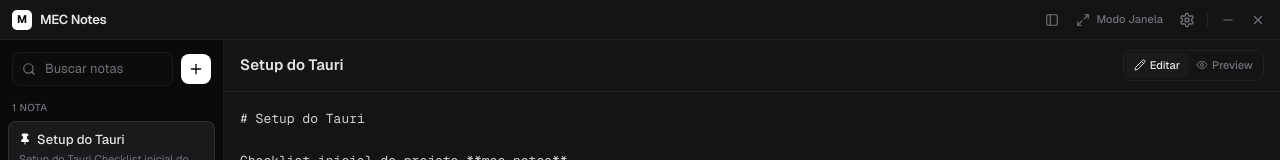
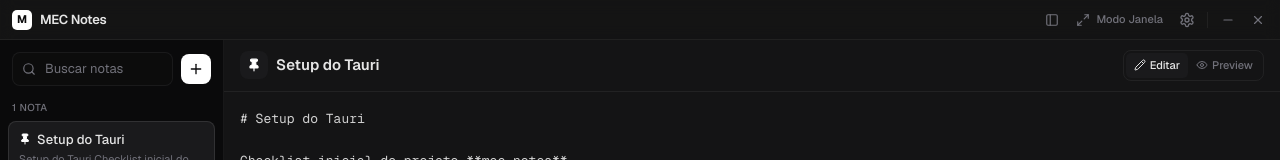
Before and after one commit to devcarloshenrique/mec-notes, a React (Vite) app: page / in a window 1280 px wide. Shown: the top 160 px of the page. Built offline with nearby package versions, Linux system fonts and the light colour scheme.

Commit message:
feat(ui): add pin note to top action in editor and sidebar

```diff
--- a/src/App.tsx
+++ b/src/App.tsx
@@ -13,7 +13,6 @@
   const [mode, setMode] = useState<"floating" | "window">("floating");
   const [settingsOpen, setSettingsOpen] = useState(false);
   const [settings, setSettings] = useState<AppSettings | null>(null);
-  const [saveState, setSaveState] = useState<"saved" | "saving" | "unsaved">("saved");
   const [loading, setLoading] = useState(true);
 
   // Carregar notas e configurações do SQLite via Tauri IPC
@@ -190,7 +189,6 @@
       {/* Barra de Título Customizada (WindowTitlebar) */}
       <WindowTitlebar
         mode={mode}
-        saveState={saveState}
         onToggleMode={handleToggleMode}
         onOpenSettings={() => setSettingsOpen(true)}
         onMinimize={handleMinimize}
@@ -221,7 +219,7 @@
           <MarkdownEditor
             note={activeNote}
             onSaveNote={handleSaveNote}
-            onSaveStateChange={setSaveState}
+            onTogglePin={handleTogglePin}
             autoSaveInterval={settings?.auto_save_interval ?? 500}
           />
         )}
--- a/src/components/MarkdownEditor.tsx
+++ b/src/components/MarkdownEditor.tsx
@@ -1,5 +1,5 @@
 import React, { useState, useEffect, useRef, useCallback } from "react";
-import { Eye, Pencil } from "lucide-react";
+import { Eye, Pencil, Pin } from "lucide-react";
 import { MarkdownPreview } from "./MarkdownPreview";
 import { formatRelative } from "../lib/utils";
 import { Note } from "../services/db";
@@ -8,6 +8,7 @@
   note: Note | null;
   onSaveNote: (updatedNote: Note) => Promise<void> | void;
   onSaveStateChange?: (state: "saved" | "saving" | "unsaved") => void;
+  onTogglePin?: (note: Note) => void;
   autoSaveInterval?: number;
 };
 
@@ -15,6 +16,7 @@
   note,
   onSaveNote,
   onSaveStateChange,
+  onTogglePin,
   autoSaveInterval = 500,
 }) => {
   const [tab, setTab] = useState<"edit" | "preview">("edit");
@@ -116,8 +118,26 @@
 
   return (
     <div className="flex flex-1 flex-col overflow-hidden">
-      {/* Barra de Título da Nota com Toggle de Modo */}
+      {/* Barra de Título da Nota com Toggle de Modo e Pin */}
       <div className="flex items-center gap-2 border-b border-border px-4 py-2.5">
+        {onTogglePin && (
+          <button
+            onClick={() => onTogglePin(note)}
+            aria-label={note.is_pinned ? "Desafixar nota do topo" : "Fixar nota no topo"}
+            title={note.is_pinned ? "Desafixar nota do topo" : "Fixar nota no topo"}
+            className={`grid size-7 place-items-center rounded-md transition-colors ${
+              note.is_pinned
+                ? "bg-accent text-foreground"
+                : "text-muted-foreground hover:bg-accent hover:text-foreground"
+            }`}
+          >
+            <Pin
+              className={`size-3.5 ${
+                note.is_pinned ? "fill-primary text-primary" : ""
+              }`}
+            />
+          </button>
+        )}
         <input
           value={title}
           onChange={(e) => setTitle(e.target.value)}
--- a/src/components/NotesSidebar.tsx
+++ b/src/components/NotesSidebar.tsx
@@ -148,8 +148,8 @@
                         <span
                           role="button"
                           tabIndex={0}
-                          aria-label="Desafixar nota"
-                          title="Fixada no topo"
+                          aria-label="Desafixar nota do topo"
+                          title="Desafixar do topo"
                           onClick={(e) => handlePinClick(e, note)}
                         >
                           <Pin className="size-3 shrink-0 fill-primary text-primary cursor-pointer hover:opacity-80" />
@@ -158,16 +158,30 @@
                       <span className="flex-1 truncate text-[13px] font-medium text-foreground">
                         {note.title.trim() || "Sem título"}
                       </span>
+                      <div className="flex items-center gap-1 opacity-0 transition-opacity group-hover:opacity-100">
+                        {onTogglePin && !note.is_pinned && (
+                          <span
+                            role="button"
+                            tabIndex={0}
+                            aria-label="Fixar nota no topo"
+                            title="Fixar no topo"
+                            onClick={(e) => handlePinClick(e, note)}
+                            className="text-muted-foreground hover:text-foreground cursor-pointer transition-colors"
+                          >
+                            <Pin className="size-3" />
+                          </span>
+                        )}
                         <span
                           role="button"
                           tabIndex={0}
                           aria-label="Excluir nota"
                           title="Excluir nota"
                           onClick={(e) => confirmDelete(e, note.id)}
-                        className="opacity-0 transition-opacity group-hover:opacity-100"
+                          className="text-muted-foreground hover:text-destructive cursor-pointer transition-colors"
                         >
-                        <Trash2 className="size-3.5 text-muted-foreground hover:text-destructive" />
+                          <Trash2 className="size-3.5" />
                         </span>
+                      </div>
                     </div>
                     <span className="truncate text-[11px] text-muted-foreground w-full">
                       {preview || "Vazio"}
```
Lines whose indentation alone changed are shown as unchanged.
